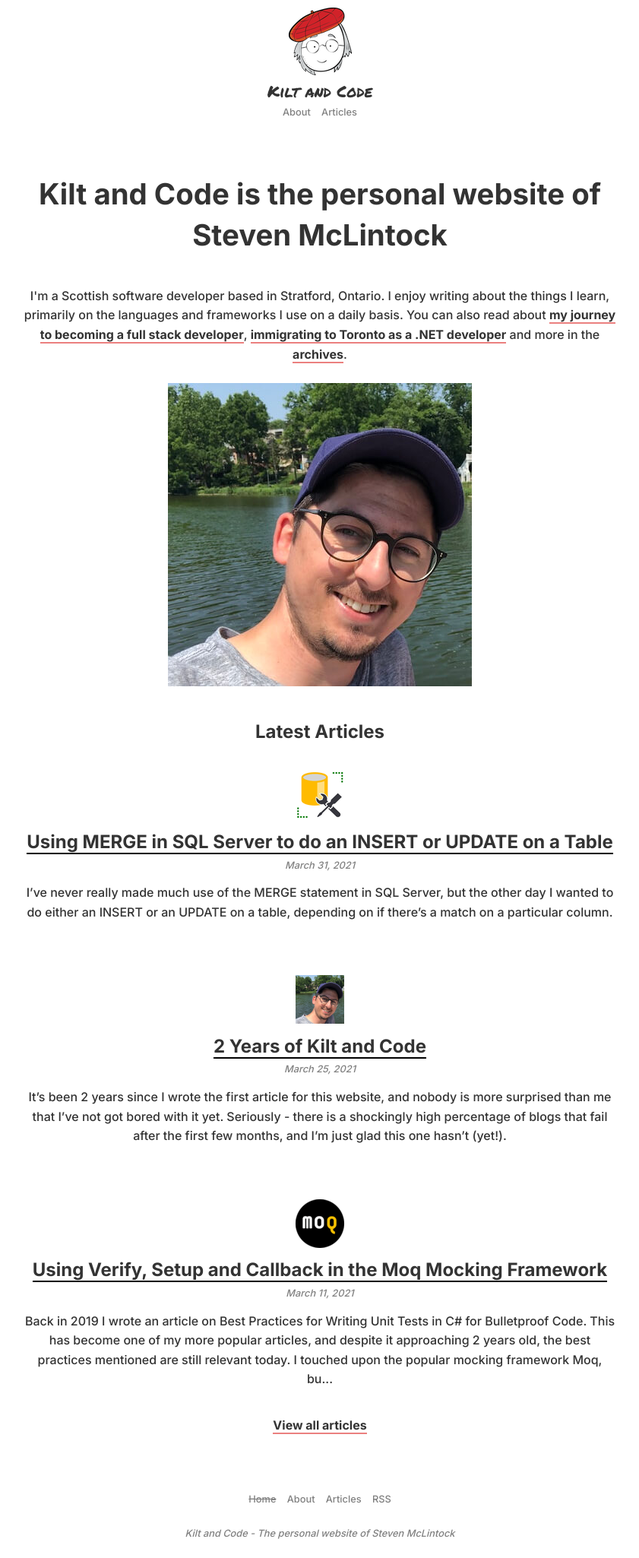
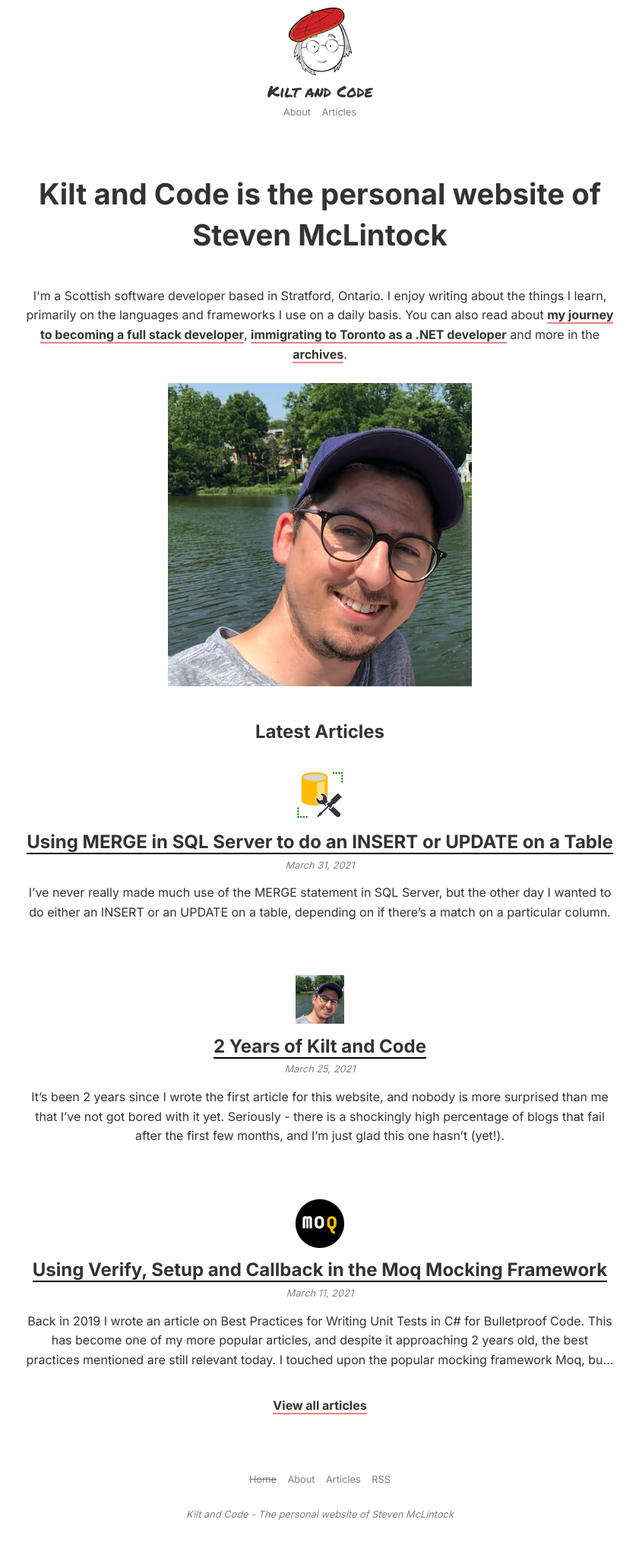
Before and after one commit to kiltandcode/kiltandcode.com, a Jekyll site: the page built from index.md, in a window 1280 px wide. Shown: the whole page at 76% size, without its empty margins (219-1060 px from the left). Built offline with Jekyll 4.4.1, drawn with Linux system fonts in a browser that asks for light colours; after the commit the page ends 2024 px from its top, so only the background shows below that.

Commit message:
Change to lighter version of Inter font

```diff
--- a/_includes/head.html
+++ b/_includes/head.html
@@ -1,7 +1,7 @@
 <meta charset="utf-8">
 <meta name="viewport" content="width=device-width, initial-scale=1, shrink-to-fit=no" />
 <link rel="preconnect" href="https://fonts.gstatic.com" />
-<link rel="stylesheet" href="https://fonts.googleapis.com/css2?family=Inter:wght@500;700&family=Permanent+Marker&display=swap" />
+<link rel="stylesheet" href="https://fonts.googleapis.com/css2?family=Inter:wght@400;700&family=Permanent+Marker&display=swap" />
 <link rel="stylesheet" href="{{ site.baseurl }}/assets/css/stylesheet.css" />
 <link rel="stylesheet" href="{{ site.baseurl }}/assets/css/syntax.css" />
 
```
